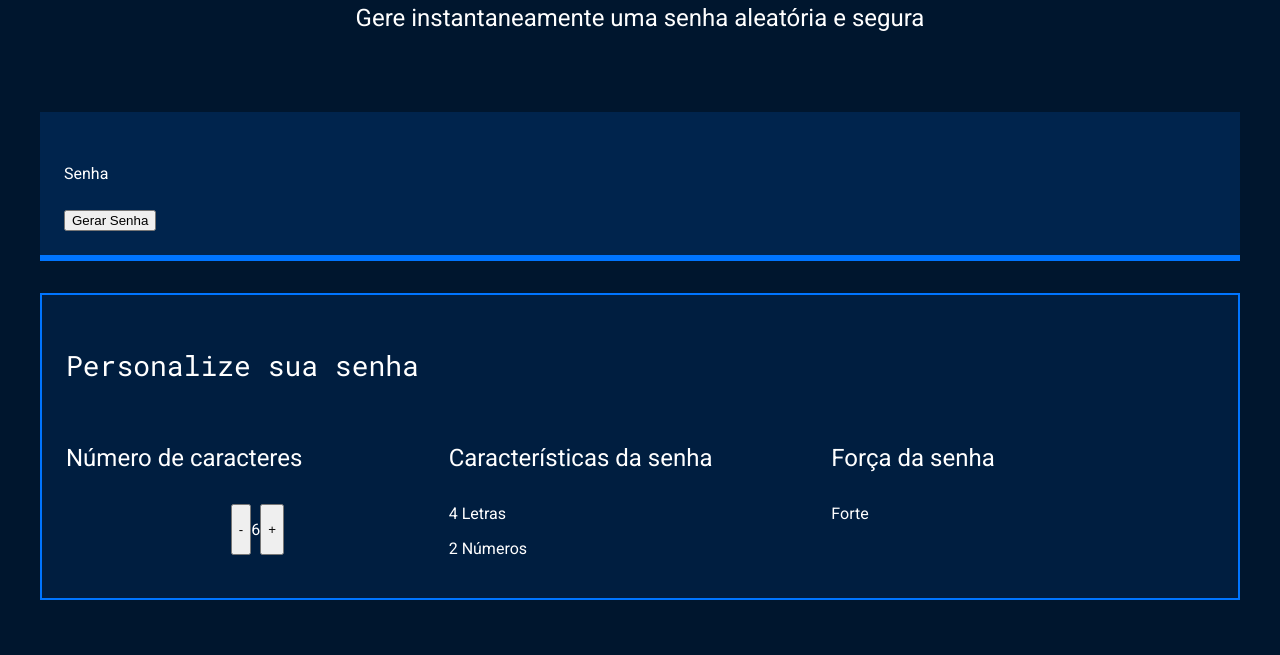
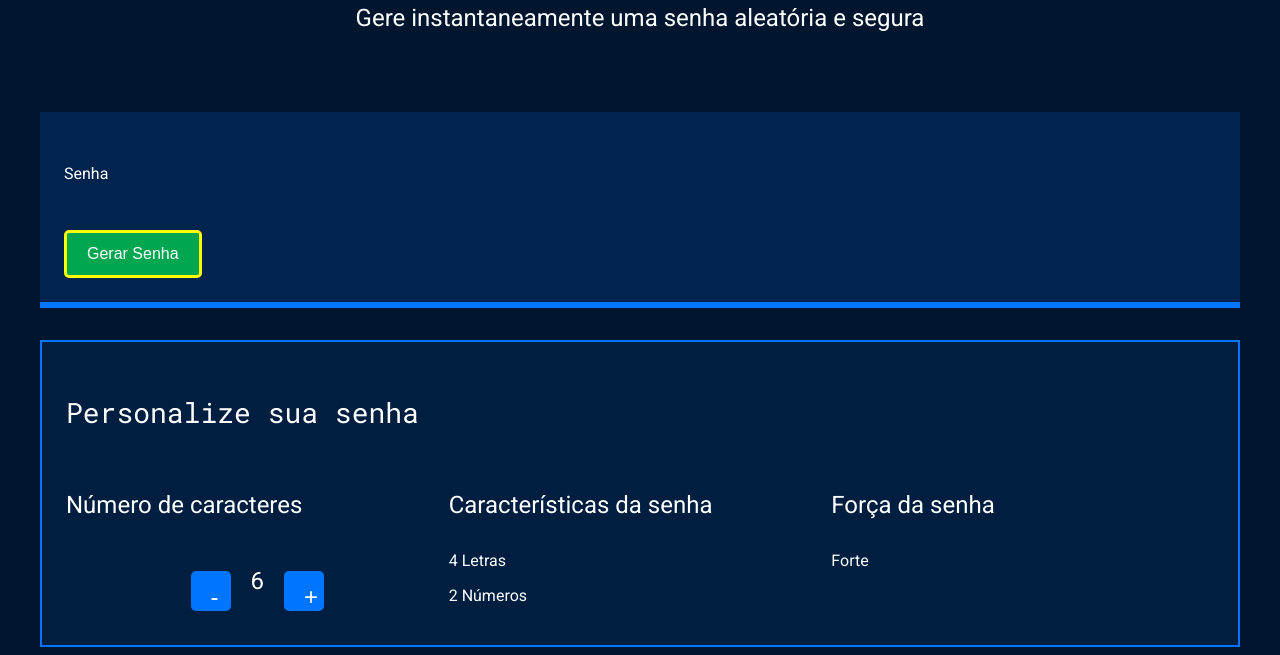
Before and after one commit to vihhguima16/Gerador-de-senha, a plain HTML site: page index.html in a window 1280 px wide. Shown: the part 191-846 px from the top of the page. Before the commit the page ends 800 px from the top, so only its background shows below. Drawn offline with Linux system fonts and the light colour scheme; a script that the page names is missing.

Commit message:
Update style.css

```diff
--- a/style.css
+++ b/style.css
@@ -102,3 +102,39 @@ body{
         flex-direction: row;
     }
 }
+.parametro-senha__botao{
+    background-color: var(--borda);
+    color: var(--branco);
+    border: none;
+    width: 40px;
+    height: 40px;
+    font-size: 24px;
+    cursor: pointer;
+    border-radius: 5px;
+}
+
+.parametro-senha__botao:hover{
+    background-color: #005fd1;
+}
+
+.parametro-senha__texto{
+    font-size: 24px;
+    margin: 0 20px;
+    display: flex;
+    align-items: center;
+}
+
+button{
+    background-color: #00a650;
+    color: white;
+    border: 3px solid yellow;
+    padding: 12px 20px;
+    font-size: 16px;
+    border-radius: 5px;
+    cursor: pointer;
+    margin-top: 20px;
+}
+
+button:hover{
+    background-color: #008a43;
+}
```
